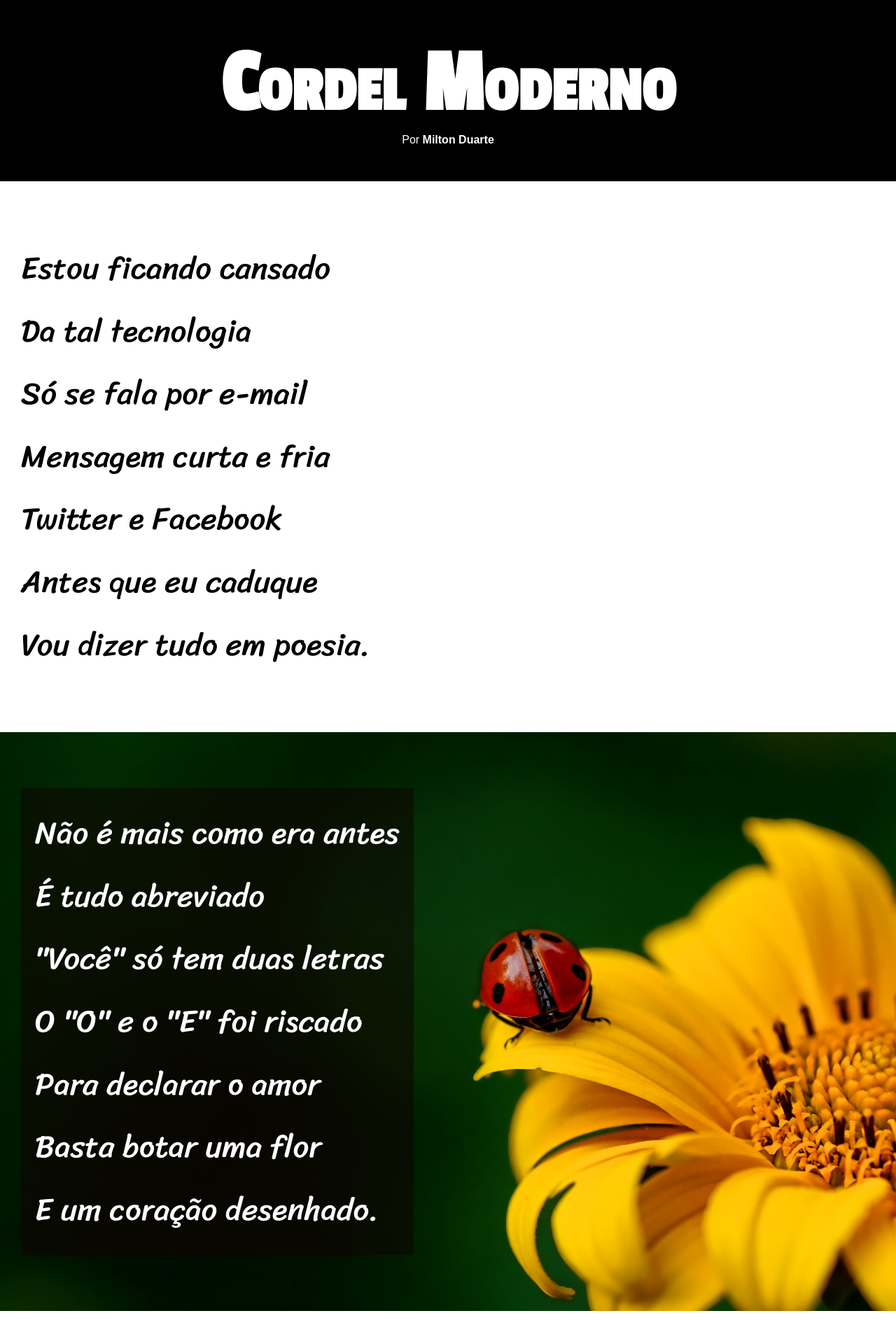
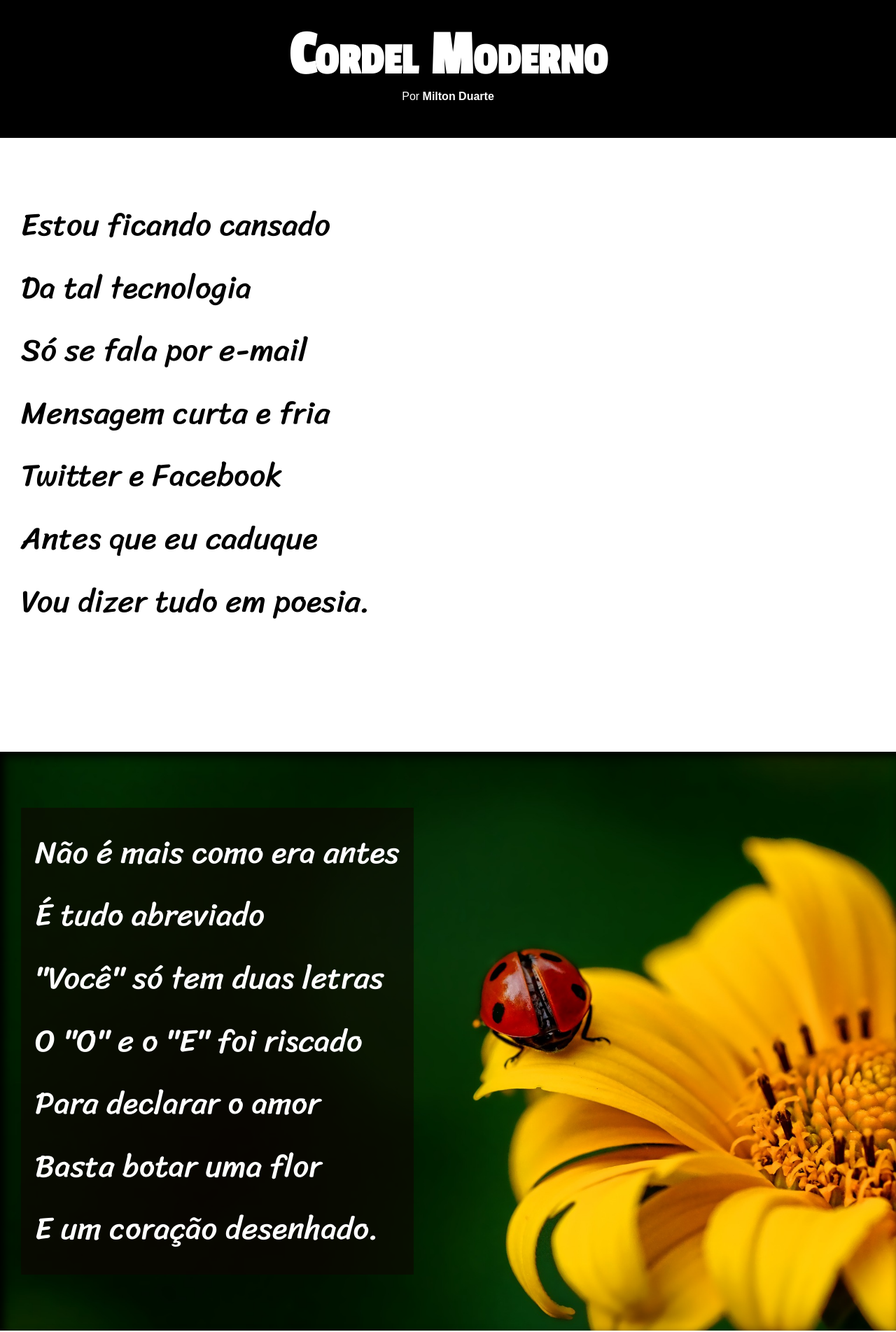
Before and after one commit to Jotilson/projectos, a plain HTML site: page projeto cordel/index.html.html in a window 1280 px wide. Shown: the top 1903 px of the page at 70% size. Drawn offline with Linux system fonts and the light colour scheme.

Commit message:
atualizei o cordel

```diff
--- a/projeto cordel/style.css
+++ b/projeto cordel/style.css
@@ -23,15 +23,15 @@
 
  }
  header{
-    min-height: 150px;
+  min-height: 10vh;
     background-color: black;
     color: white;
     text-align: center;
  }
    header>h1{
     font-family: 'Passion';
-    font-size: 10vw;
-    padding-top: 50px;
+    font-size: 7vw;
+    padding-top: 30px;
 
     font-variant: small-caps;
    }
@@ -54,7 +54,9 @@
         color: black;
 
     }
-
+   section p{
+    padding-bottom: 2em;
+   }
     section.imagem p{
 
         background-color: rgba(15, 2, 2, 0.535);
@@ -62,26 +64,30 @@
        padding: 20px;
         color: white;
     }
-   .imagem{
+    section.imagem{
     background-image: url('pacote-d012/imagens/background001.jpg');
     background-attachment: fixed;
-    background-position: center center;
+    background-position: right center;
     background-size: cover;
     background-repeat: no-repeat;
      color: white;
+     box-shadow: inset 6px 6px 13px 0px rgb(0, 0, 0);
+
    }
    .imagem2{
     background-image: url('pacote-d012/imagens/background002.jpg');
     background-attachment: fixed;
-    background-position: center center;
+    background-position: left center;
     background-repeat: no-repeat;
     background-size:  cover;
+    box-shadow: inset 6px 6px 13px 0px rgba(0, 0, 0, 0.514);
    }
    .imagem2 p{
     background-color: rgba(15, 2, 2, 0.555);
     display: inline-block;
     color: white;
     padding: 20px;
+    text-shadow: 1px 1px 0px black;
    }
    section{
     padding-top: 10vh;
```
